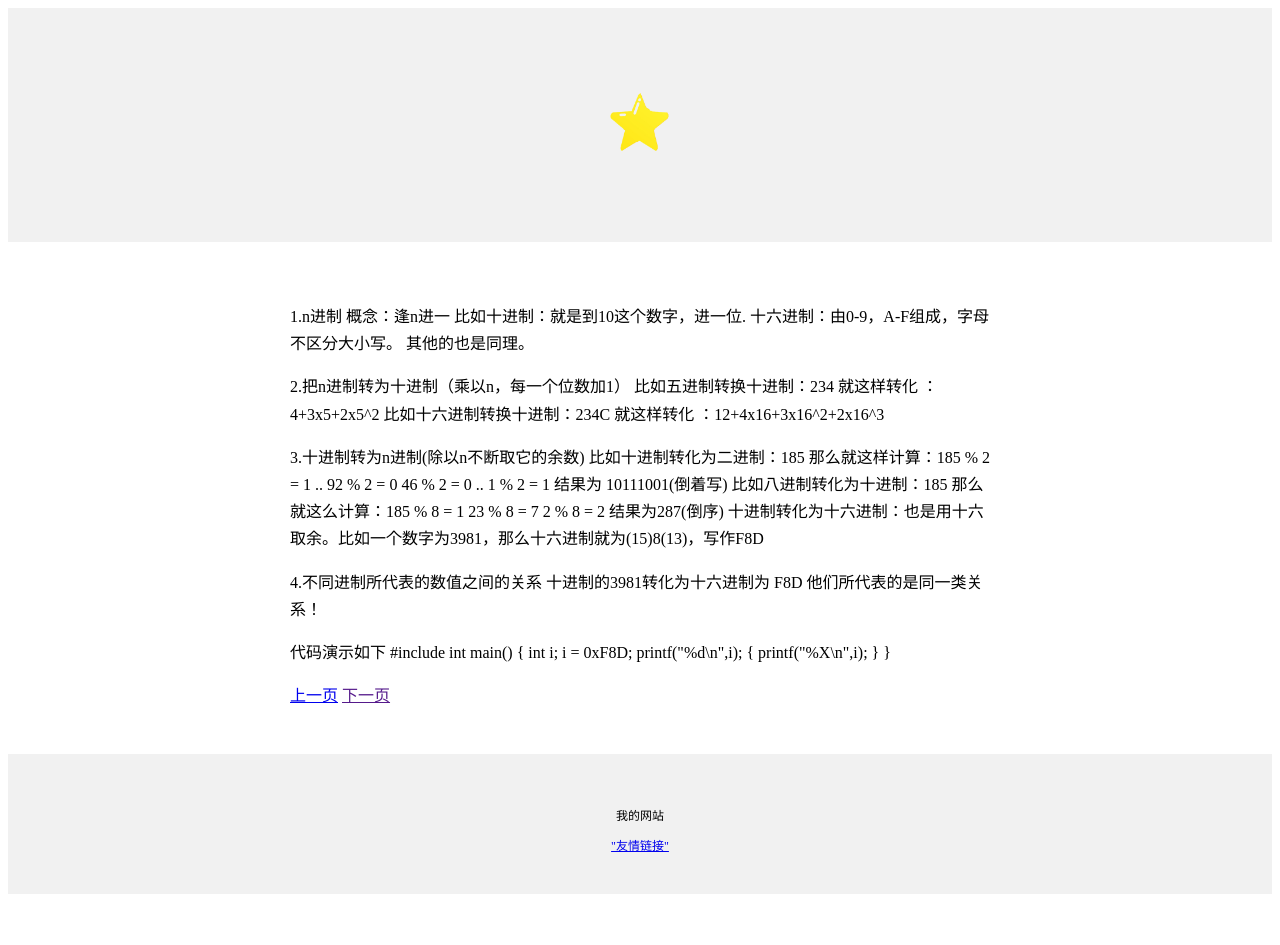
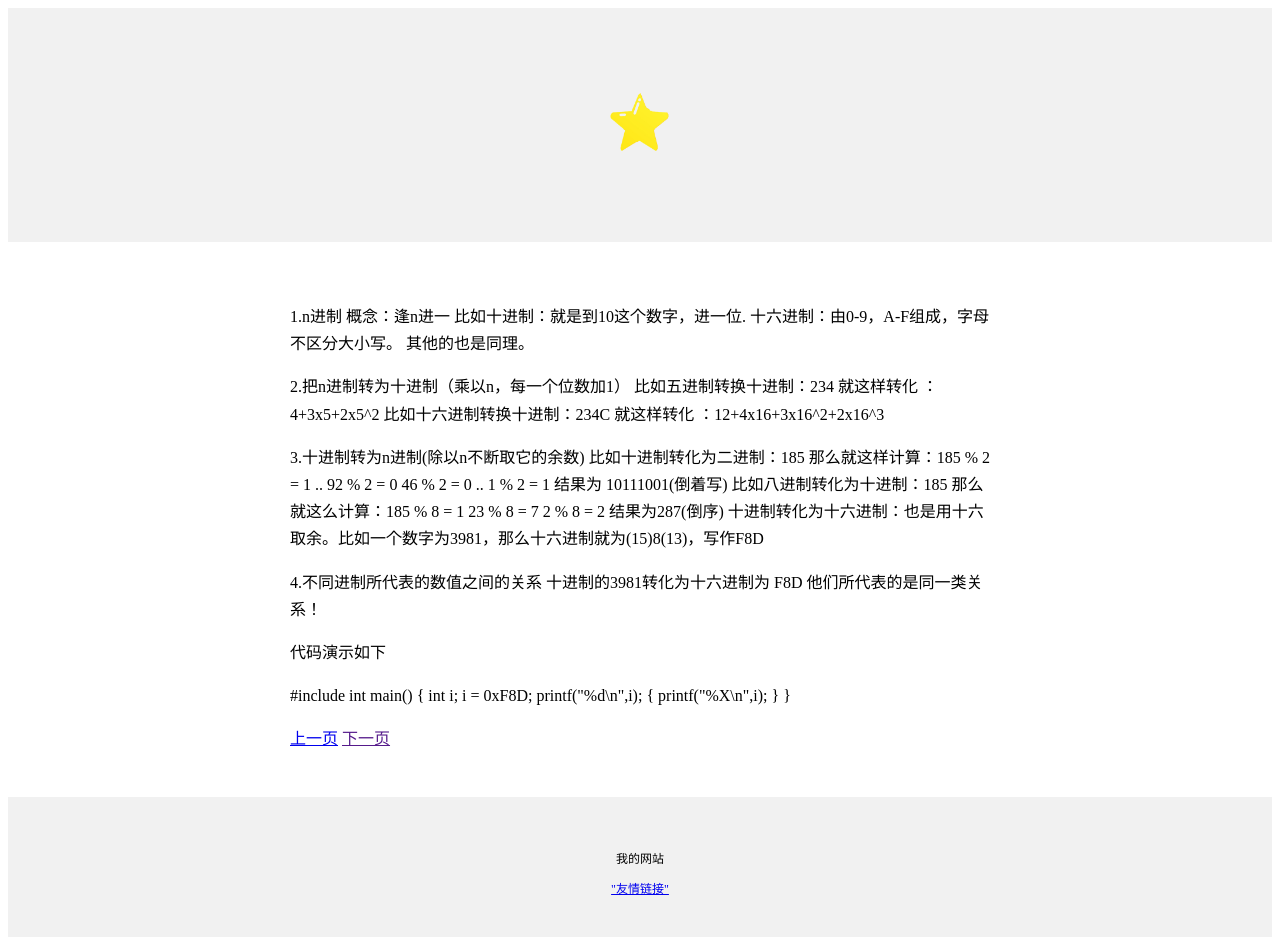
Before and after one commit to zhengcookie/xinlezhai, a plain HTML site: page 2.html in a window 1280 px wide. Before the commit the page ends 902 px from the top, so only its background shows below. Drawn offline with Linux system fonts and the light colour scheme.

Commit message:
Update 2.html

```diff
--- a/2.html
+++ b/2.html
@@ -44,8 +44,8 @@
 		十进制的3981转化为十六进制为 F8D
 		他们所代表的是同一类关系！
 		<p>
-
-		 <p>代码演示如下
+		 <p>代码演示如下</p>
+	        <p>
 		#include <stdio.h>
 		int main()
 		{
```
